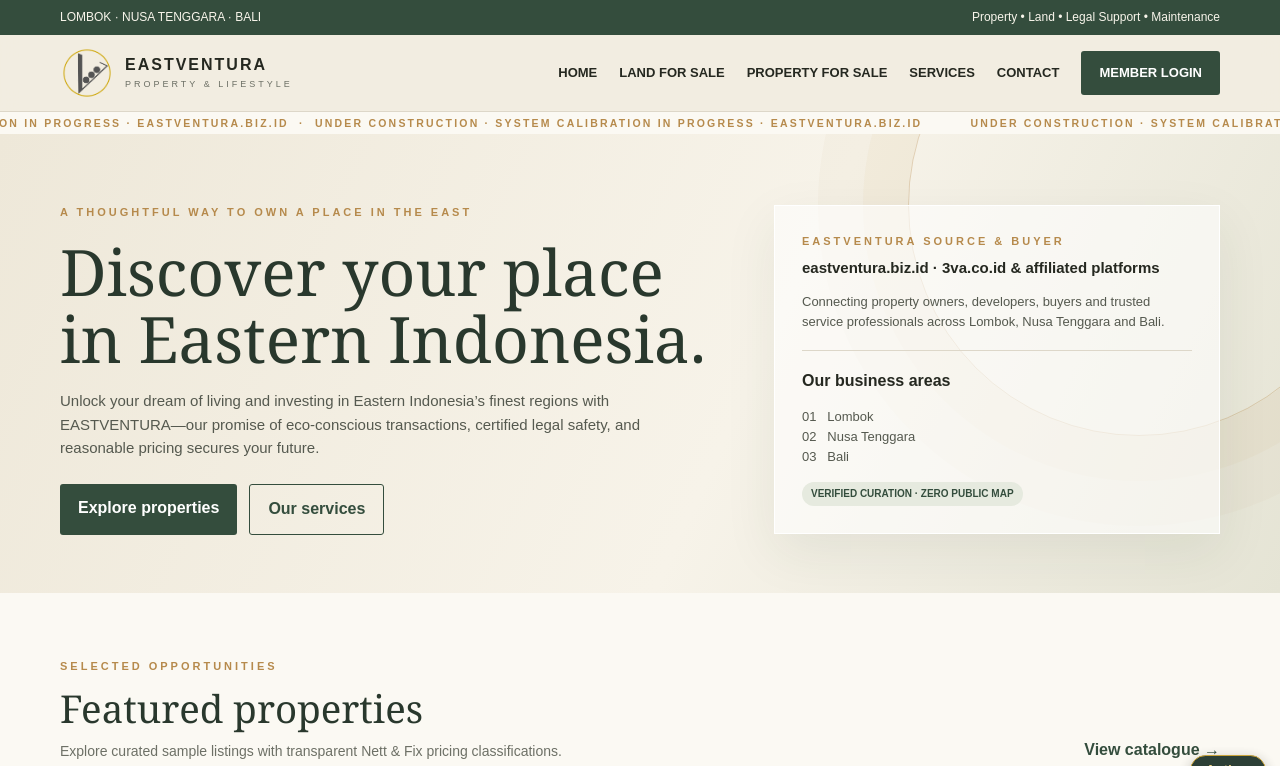
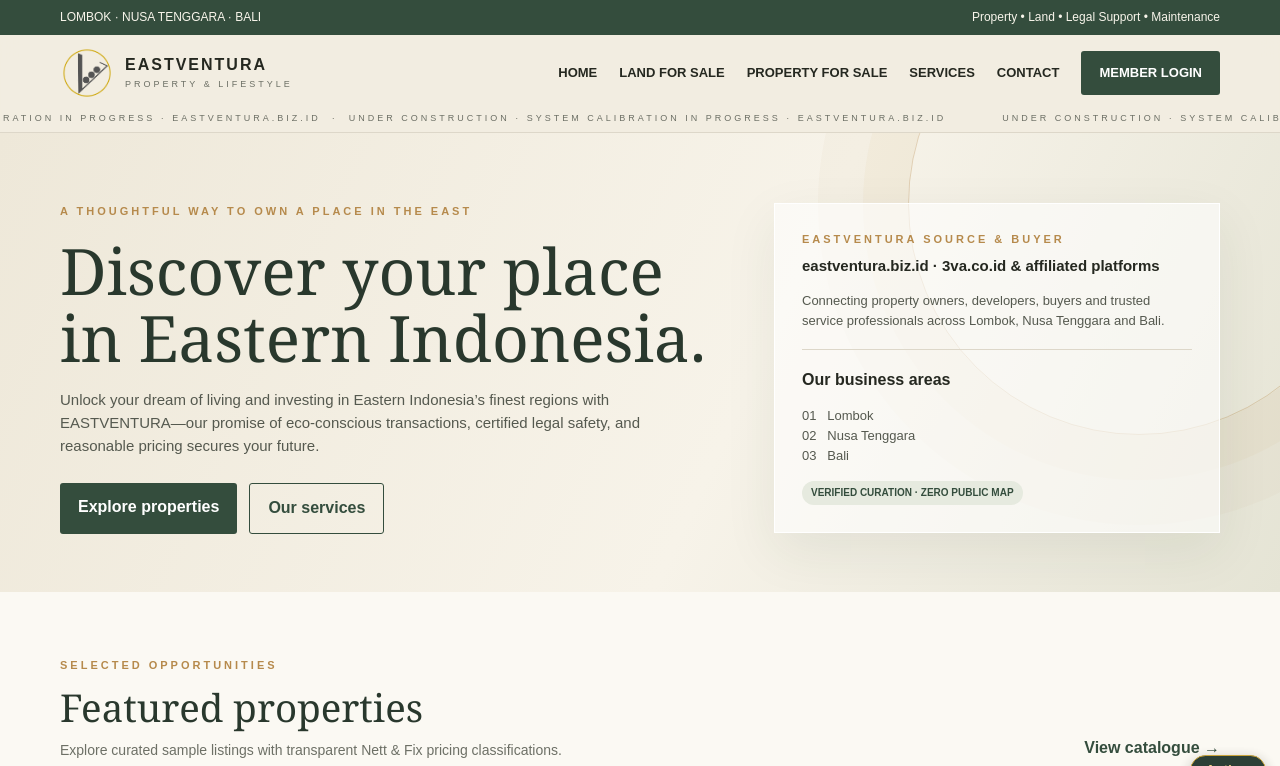
Before and after one commit to ariwibowo-ai/3va-Web, a plain HTML site: page index.html in a window 1280 px wide. Shown: the top 766 px of the page. Drawn offline with Linux system fonts and the light colour scheme.

Commit message:
Match running text font/color to brand subtitle and dock cleanly inside sticky header

```diff
--- a/index.html
+++ b/index.html
@@ -110,9 +110,9 @@
 </style>
 <style>@media(max-width:720px){#panel-vendor .form-row:first-of-type,#panel-service .form-row:first-of-type{grid-template-columns:1fr!important;}}</style>
 <style>
-.eva-uc-wrap{position:sticky;top:64px;z-index:45;overflow:hidden;white-space:nowrap;background:transparent;pointer-events:none;direction:ltr;padding:3px 0;}
-.eva-uc-track{display:flex;width:max-content;animation:evaMarquee 28s linear infinite;font-size:10.5px;letter-spacing:2.2px;text-transform:uppercase;font-weight:700;color:var(--gold,#b68a4c);}
-.eva-uc-track span{padding-right:48px;}
+.eva-uc-wrap{position:relative;width:100%;overflow:hidden;white-space:nowrap;background:transparent;pointer-events:none;direction:ltr;padding:1px 0 6px;}
+.eva-uc-track{display:flex;width:max-content;animation:evaMarquee 32s linear infinite;font-size:9px;letter-spacing:3px;text-transform:uppercase;font-weight:500;color:var(--muted);}
+.eva-uc-track span{padding-right:56px;}
 @keyframes evaMarquee{0%{transform:translateX(0);}100%{transform:translateX(-50%);}}
 </style>
 </head>
@@ -122,8 +122,9 @@
 <a class="brand" href="#home"><img class="brand-logo" src="eastventura-logo.png" alt="Logo EASTVENTURA"><span>EASTVENTURA<small>PROPERTY & LIFESTYLE</small></span></a>
 <nav class="navlinks" id="navlinks"><a href="#home">HOME</a><a href="#land">LAND FOR SALE</a><a href="#property">PROPERTY FOR SALE</a><a href="#services">SERVICES</a><a href="#contact">CONTACT</a><button class="navbtn" onclick="openLogin()">MEMBER LOGIN</button></nav>
 <button class="menu-toggle" onclick="toggleMenu()">☰ MENU</button>
-</div></header>
+</div>
 <div class="eva-uc-wrap" aria-label="Site Status"><div class="eva-uc-track"><span>UNDER CONSTRUCTION · SYSTEM CALIBRATION IN PROGRESS · EASTVENTURA.BIZ.ID &nbsp;·&nbsp; UNDER CONSTRUCTION · SYSTEM CALIBRATION IN PROGRESS · EASTVENTURA.BIZ.ID</span><span>UNDER CONSTRUCTION · SYSTEM CALIBRATION IN PROGRESS · EASTVENTURA.BIZ.ID &nbsp;·&nbsp; UNDER CONSTRUCTION · SYSTEM CALIBRATION IN PROGRESS · EASTVENTURA.BIZ.ID</span></div></div>
+</header>
 
 <main>
 <section class="hero" id="home"><div class="wrap hero-grid">
```
